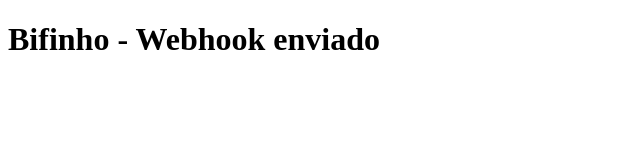
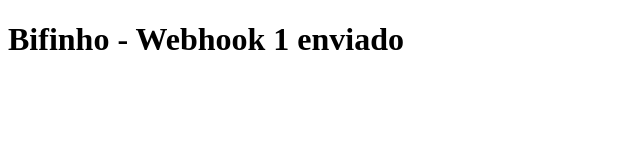
Before and after one commit to CheyenneBaptista/Projeto-Tradelogos, a plain HTML site: page index.html in a window 1280 px wide. Shown: the whole page, without its empty margins (0-640 px from the left). Drawn offline with Linux system fonts and the light colour scheme.

Commit message:
adicionando github1

```diff
--- a/index.html
+++ b/index.html
@@ -7,6 +7,6 @@
     <title>Projeto github</title>
 </head>
 <body>
-  <h1>Bifinho - Webhook enviado</h1>
+  <h1>Bifinho - Webhook 1 enviado</h1>
 </body>
 </html>
```
